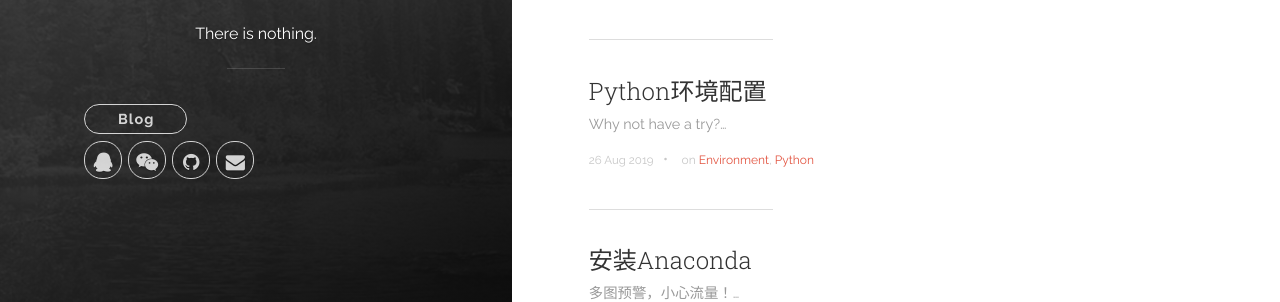
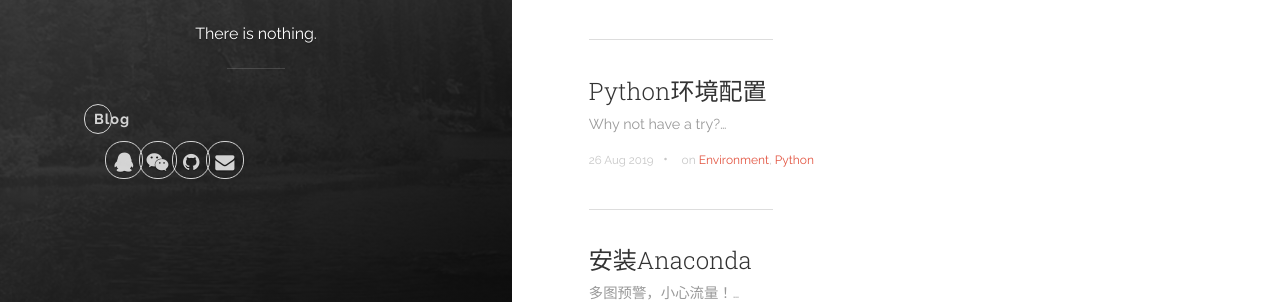
Before and after one commit to WilfredShen/WilfredShen.github.io, a Jekyll site: the page built from index.html, in a window 1280 px wide. Shown: the part 483-785 px from the top of the page. Built offline with Jekyll 4.4.1, drawn with Linux system fonts in a browser that asks for light colours; the list of posts is cut into pages by our own code.

Commit message:
Update main.scss

```diff
--- a/static/css/main.scss
+++ b/static/css/main.scss
@@ -355,6 +355,12 @@ pre.highlight code,
   -ms-transform: rotate(315deg);
   transform: rotate(315deg); }
 
+.cover-navigation {
+  width: 100%; }
+  .cover-navigation .navigation__item {
+    width: 16%;
+  }
+
 .navigation-icons {
   display: inline-block;
   width: 36px;
```
